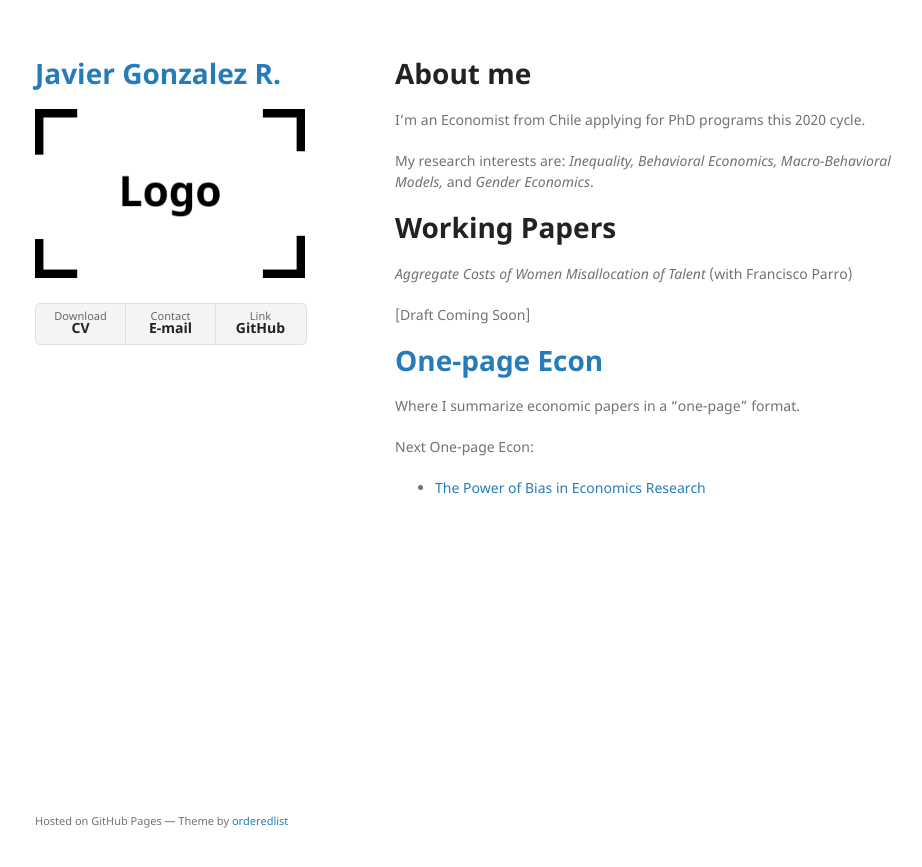
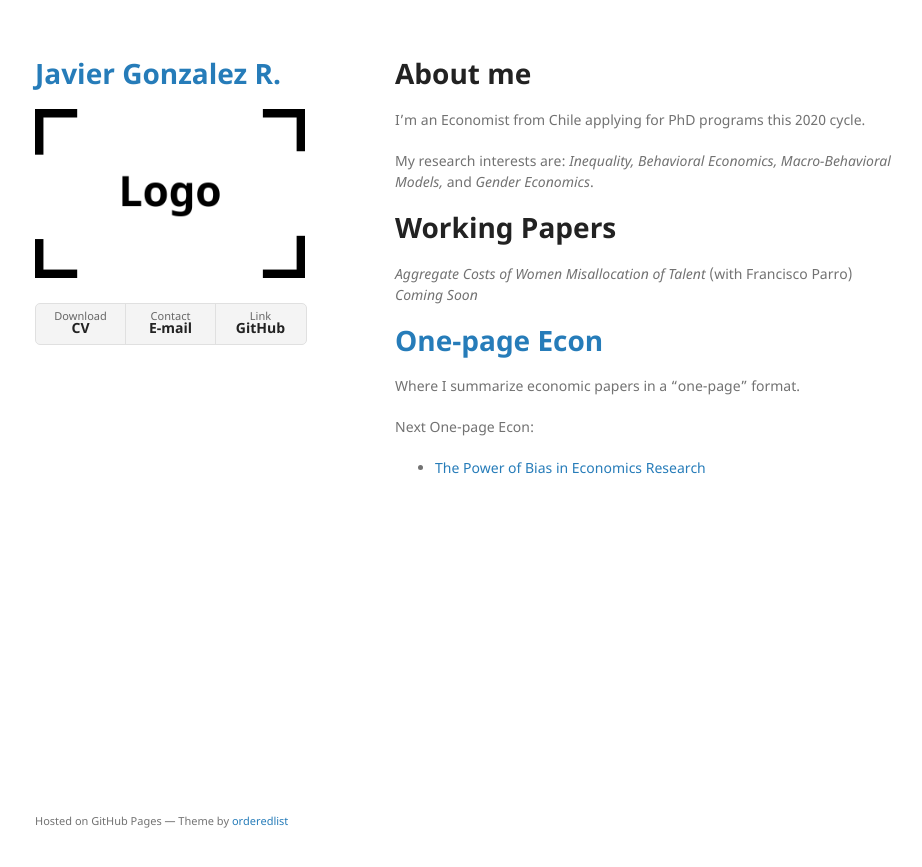
Before and after one commit to jjgecon/jjgecon.github.io, a Jekyll site: the page built from index.md, in a window 1280 px wide. Shown: the top 867 px of the page, without its empty margins (175-1097 px from the left). Built offline with Jekyll 4.4.1, drawn with Linux system fonts in a browser that asks for light colours; the repository's description, which GitHub fills in, is left out; our own code applies the rules of GitHub Pages for plain Markdown files.

```diff
--- a/_layouts/default.html
+++ b/_layouts/default.html
@@ -28,7 +28,7 @@
 
         {% if site.show_downloads %}
         <ul class="downloads">
-          <li><span></span><a href="https://jjgecon.github.io/assets/files/cv_4.pdf">Download <strong>CV</strong></a></li>
+          <li><span></span><a href="https://jjgecon.github.io/assets/files/cv_4.pdf">Download <br><strong>CV</strong></a></li>
           <li><a href="mailto:javierj.g18@gmail.com">Contact <strong>E-mail</strong></a></li>
           <li><a href="{{ site.github.owner_url }}">Link <strong>GitHub</strong></a></li>
         </ul>
--- a/index.md
+++ b/index.md
@@ -10,9 +10,7 @@ My research interests are: *Inequality, Behavioral Economics, Macro-Behavioral M
 
 # Working Papers
 
-*Aggregate Costs of Women Misallocation of Talent* (with Francisco Parro)
-
-[Draft Coming Soon]
+*Aggregate Costs of Women Misallocation of Talent* (with Francisco Parro) *Coming Soon*
 
 # [One-page Econ](./one-pageecon.html)
 
```
